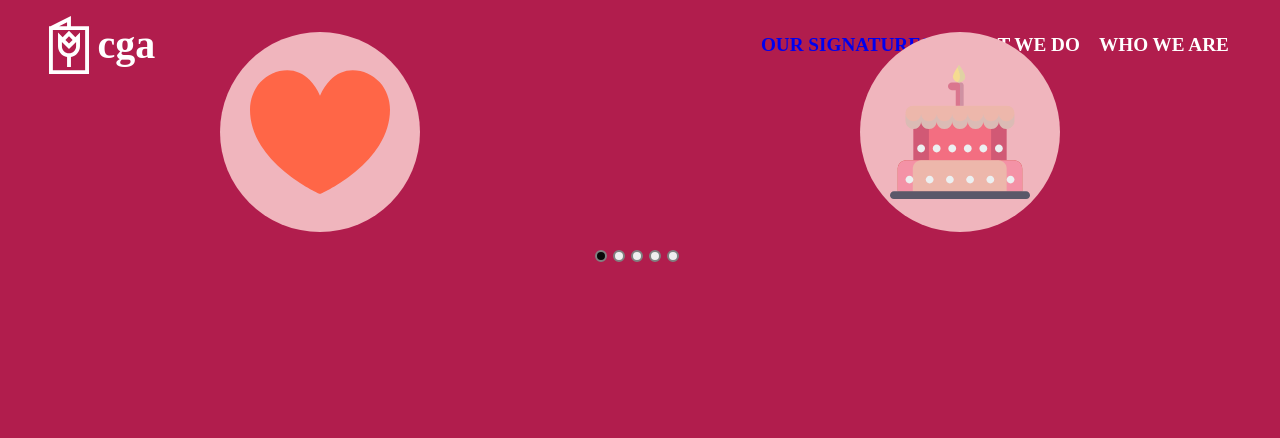
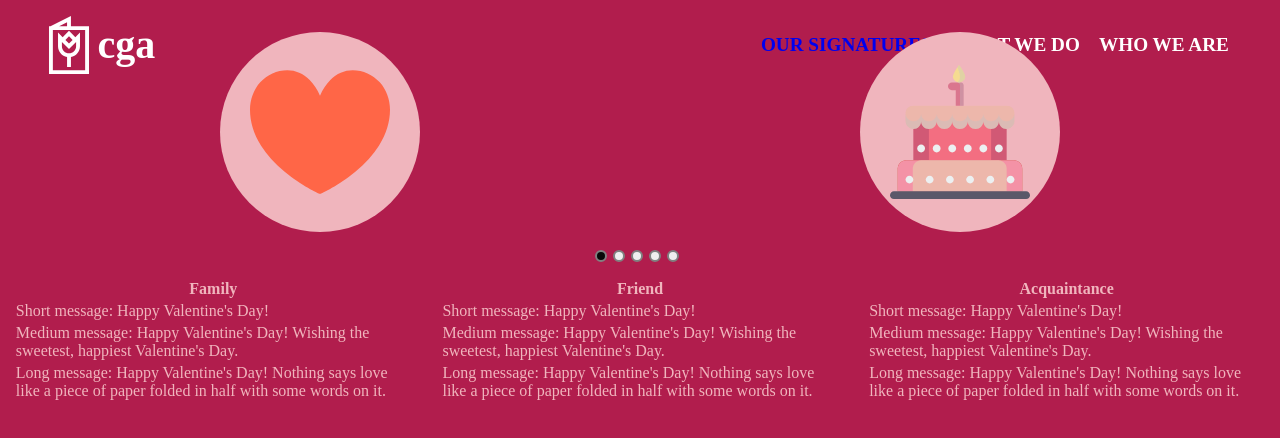
Before and after one commit to btambo/cga, a React (Create React App) app: page /Signatures in a window 1280 px wide. Both pictures are taken after a click on the item "Valentine's Day". Shown: the top 438 px of the page. Built offline with nearby package versions, Linux system fonts and the light colour scheme.

Commit message:
Created SignatureTable component to render card signatures

```diff
--- a/src/Components/CardCarousel/CardCarousel.js
+++ b/src/Components/CardCarousel/CardCarousel.js
@@ -40,6 +40,7 @@ const CardCarousel = (props) => {
       >
         {Object.keys(CardTypes).map((CardType, index) =>
           <Card
+            key={index}
             ImageLink={CardTypes[CardType]['link']}
             Overlay={CardTypes[CardType]['overlay']}
             Theme={CardTypes[CardType]['theme']}
--- /dev/null
+++ b/src/Components/SignaturesTable/SignatureTable.js
@@ -0,0 +1,26 @@
+import React from 'react';
+import './SignatureTable.css';
+
+const SignatureTable = (props) => {
+    const { currentTheme, signatures, type } = props || {}
+
+    return (
+
+        <table className='signature-table'>
+            <thead>
+                <tr className='signature-type'>
+                    <th>{type}</th>
+                </tr>
+            </thead>
+            <tbody>
+                {signatures.filter(signature => signature.occassion === currentTheme).map((signature, index) => (
+                    <tr key={index}>
+                        <td>{signature.message}</td>
+                    </tr>
+                ))}
+            </tbody>
+        </table>
+    )
+};
+
+export default SignatureTable;
--- a/src/Constants/constants.js
+++ b/src/Constants/constants.js
@@ -27,84 +27,208 @@ export const CardTypes = {
 
 }
 
-export const mockSignatures = [
+export const familySignatures = [
+    // Valentine
     {
         occassion: "valentine",
         type: "family",
-        message: "Happy Valentine's Day! Nothing says love like a piece of paper folded in half with some words on it."
-    },
-
-    {
-        occassion: "valentine",
-        type: "friend",
-        message: "Happy Valentine's Day! Thanks for being my person."
-    },
-
-    {
-        occassion: "valentine",
-        type: "acquaintance",
-        message: "Wishing you the sweetest, happiest Valentine's Day."
+        message: "Short message: Happy Valentine's Day!"
     },
     {
         occassion: "valentine",
         type: "family",
-        message: "Wishing the sweetest, happiest Valentine's Day."
-    },
-
-]
-
-
-export const familySignatures = [
-    {
-        occassion: "valentine",
-        type: "family",
-        message: "Happy Valentine's Day! Nothing says love like a piece of paper folded in half with some words on it."
+        message: "Medium message: Happy Valentine's Day! Wishing the sweetest, happiest Valentine's Day."
     },
     {
         occassion: "valentine",
         type: "family",
-        message: "Wishing the sweetest, happiest Valentine's Day."
+        message: "Long message: Happy Valentine's Day! Nothing says love like a piece of paper folded in half with some words on it."
+    },
+
+    // Birthday
+    {
+        occassion: "birthday",
+        type: "family",
+        message: "Short message: Happy Birthday!"
     },
     {
-        occassion: "valentine",
+        occassion: "birthday",
         type: "family",
-        message: "Wishing the sweetest, happiest Valentine's Day."
+        message: "Medium message: Happy Birthday! Happy Birthday! Happy Birthday! Happy Birthday!"
+    },
+    {
+        occassion: "birthday",
+        type: "family",
+        message: "Long message: Happy Birthday! Happy Birthday! Happy Birthday! Happy Birthday! Happy Birthday! Happy Birthday! Happy Birthday! Happy Birthday! Happy Birthday! Happy Birthday!"
+    },
+
+    // Wedding
+    {
+        occassion: "wedding",
+        type: "family",
+        message: "So excited to add a new member to our family! Here’s to a lifetime of love and growing old together."
+    },
+    {
+        occassion: "wedding",
+        type: "family",
+        message: "Today is a wonderful day for our family. Congrats and warm wishes!"
+    },
+    {
+        occassion: "wedding",
+        type: "family",
+        message: "Thank you for letting us share in this joyful day. We wish you all the best as you embark on this wonderful union."
+    },
+
+    {
+        occassion: "wedding",
+        type: "family",
+        message: "Congratulations and welcome to the family! Hope today and everyday after is amazing."
+    },
+    {
+        occassion: "wedding",
+        type: "family",
+        message: "May the love and happiness you feel today shine through the years."
+    },
+    {
+        occassion: "wedding",
+        type: "family",
+        message: "We’re so happy to call you both family. Here’s to lots of love and future family drama!"
     },
 
 ]
 
 export const friendSignatures = [
+    // Valentine
     {
         occassion: "valentine",
         type: "friend",
-        message: "Happy Valentine's Day! Thanks for being my person."
+        message: "Short message: Happy Valentine's Day!"
     },
     {
         occassion: "valentine",
         type: "friend",
-        message: "Wishing the sweetest, happiest Valentine's Day."
+        message: "Medium message: Happy Valentine's Day! Wishing the sweetest, happiest Valentine's Day."
     },
     {
         occassion: "valentine",
         type: "friend",
-        message: "Wishing the sweetest, happiest Valentine's Day."
+        message: "Long message: Happy Valentine's Day! Nothing says love like a piece of paper folded in half with some words on it."
+    },
+
+    //Birthday
+    {
+        occassion: "birthday",
+        type: "friend",
+        message: "Short message: Happy Birthday!"
+    },
+    {
+        occassion: "birthday",
+        type: "friend",
+        message: "Medium message: Happy Birthday! Happy Birthday! Happy Birthday! Happy Birthday!"
+    },
+    {
+        occassion: "birthday",
+        type: "friend",
+        message: "Long message: Happy Birthday! Happy Birthday! Happy Birthday! Happy Birthday! Happy Birthday! Happy Birthday! Happy Birthday! Happy Birthday! Happy Birthday! Happy Birthday!"
+    },
+
+    //Wedding
+    {
+        occassion: "wedding",
+        type: "friend",
+        message: "I wish you guys lots of love now and always."
+    },
+    {
+        occassion: "wedding",
+        type: "friend",
+        message: "Here’s to many years of love and happiness!"
+    },
+    {
+        occassion: "wedding",
+        type: "friend",
+        message: "So happy to have witnessed your love for each other from the beginning. I'm excited to watch your marriage blossom as newlyweds."
+    },
+    {
+        occassion: "wedding",
+        type: "friend",
+        message: "Wishing you a marriage as strong as your faith."
+    },
+    {
+        occassion: "wedding",
+        type: "friend",
+        message: "Wishing you guys fun-filled adventures in married life!"
+    },
+    {
+        occassion: "wedding",
+        type: "friend",
+        message: "Best wishes for an amazing future together."
     },
 ]
 
 export const acquaintanceSignatures = [
+    // Valentine
     {
         occassion: "valentine",
         type: "acquaintance",
-        message: "Wishing the sweetest, happiest Valentine's Day."
+        message: "Short message: Happy Valentine's Day!"
     },
     {
         occassion: "valentine",
         type: "acquaintance",
-        message: "Wishing the sweetest, happiest Valentine's Day."
+        message: "Medium message: Happy Valentine's Day! Wishing the sweetest, happiest Valentine's Day."
     },
     {
         occassion: "valentine",
         type: "acquaintance",
-        message: "Wishing the sweetest, happiest Valentine's Day."
-    }
+        message: "Long message: Happy Valentine's Day! Nothing says love like a piece of paper folded in half with some words on it."
+    },
+
+    //Birthday
+    {
+        occassion: "birthday",
+        type: "acquaintance",
+        message: "Short message: Happy Birthday!"
+    },
+    {
+        occassion: "birthday",
+        type: "acquaintance",
+        message: "Medium message: Happy Birthday! Happy Birthday! Happy Birthday! Happy Birthday!"
+    },
+    {
+        occassion: "birthday",
+        type: "acquaintance",
+        message: "Long message: Happy Birthday! Happy Birthday! Happy Birthday! Happy Birthday! Happy Birthday! Happy Birthday! Happy Birthday! Happy Birthday! Happy Birthday! Happy Birthday!"
+    },
+
+    //Wedding
+    {
+        occassion: "wedding",
+        type: "acquaintance",
+        message: "Thank you for inviting me to share this day with you. Best wishes!"
+    },
+    {
+        occassion: "wedding",
+        type: "acquaintance",
+        message: "I’m so happy to have bonded with you at work. Congrats to you and your love!"
+    },
+    {
+        occassion: "wedding",
+        type: "acquaintance",
+        message: "Cheers! I’m looking forward to seeing your new title on your email signature."
+    },
+    {
+        occassion: "wedding",
+        type: "acquaintance",
+        message: "Wishing you guys the very best and a happy honeymoon!"
+    },
+    {
+        occassion: "wedding",
+        type: "acquaintance",
+        message: "Congrats on finding each other! Here’s to many happy years."
+    },
+    {
+        occassion: "wedding",
+        type: "acquaintance",
+        message: "Thanks for inviting me to eat cake and drink champagne. You should get married all the time!"
+    },
 ]
--- a/src/Pages/SignaturesPage.js
+++ b/src/Pages/SignaturesPage.js
@@ -1,21 +1,36 @@
 import React, { useState } from 'react';
 import CardCarousel from '../Components/CardCarousel/CardCarousel';
+import { familySignatures, friendSignatures, acquaintanceSignatures } from '../Constants/constants';
 import './Themes.css';
 import './SignaturePage.css';
+import SignatureTable from '../Components/SignaturesTable/SignatureTable';
 
 
 const SignaturesPage = () => {
 
     const [currentTheme, setCurrentTheme] = useState('default');
+    const [isDesktop, setIsDesktop] = useState(true)
 
     return (
-        <div class={`signature-page ${currentTheme}-main`}>
+        <div className={`signature-page ${currentTheme}-main`}>
 
             <CardCarousel
                 currentTheme={currentTheme}
                 setCurrentTheme={setCurrentTheme}
             />
 
+            {isDesktop ? (
+                //Render all tables for desktop
+                <div className='signature-container'>
+                    <SignatureTable currentTheme={currentTheme} signatures={familySignatures} type={'Family'}/>
+                    <SignatureTable currentTheme={currentTheme} signatures={friendSignatures} type={'Friend'}/>
+                    <SignatureTable currentTheme={currentTheme} signatures={acquaintanceSignatures} type={'Acquaintance'}/>
+                </div>
+            ) : (
+                //Render tables in carousel format for mobile
+                null
+            )}
+
         </div>
     )
 };
```
Also changed, not shown: src/Components/SignaturesTable/SignaturesTable.js (deleted, +0 -73 lines), src/Components/SignaturesTable/SignatureTable.css (renamed from src/Components/SignaturesTable/SignaturesTable.css).
